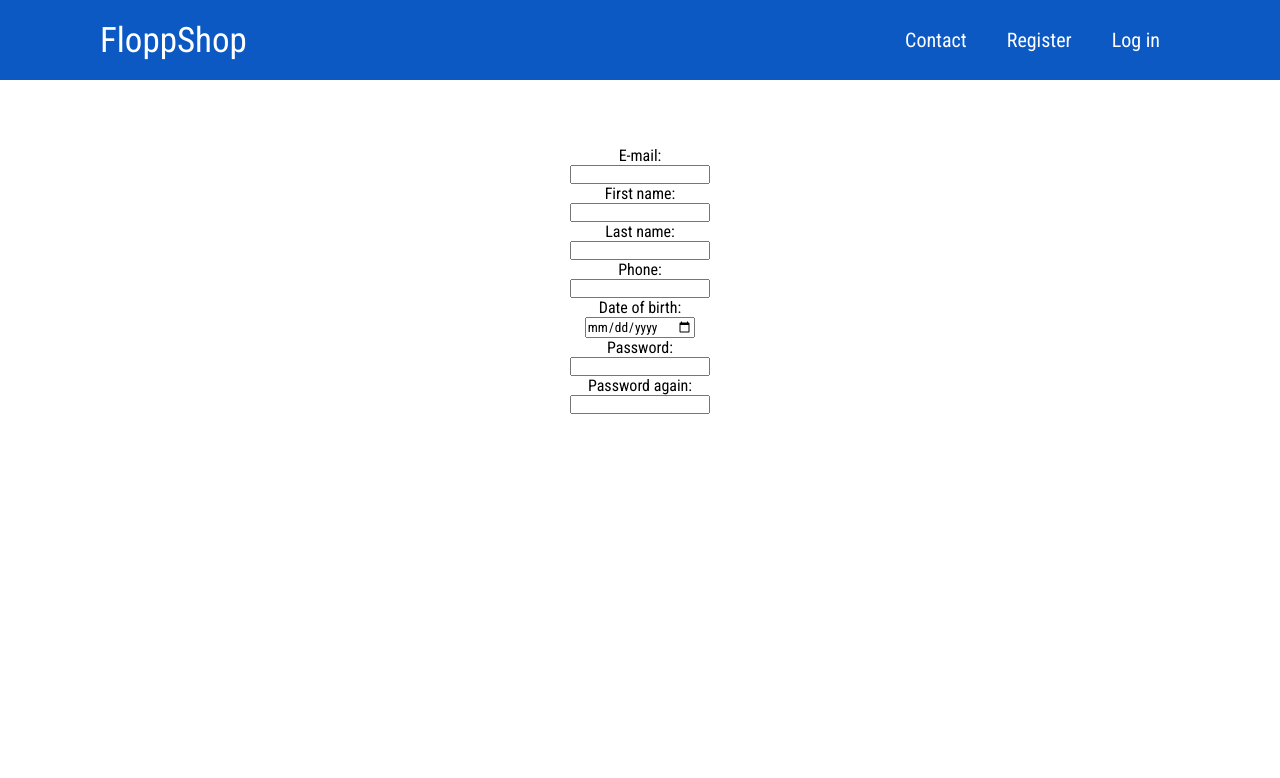
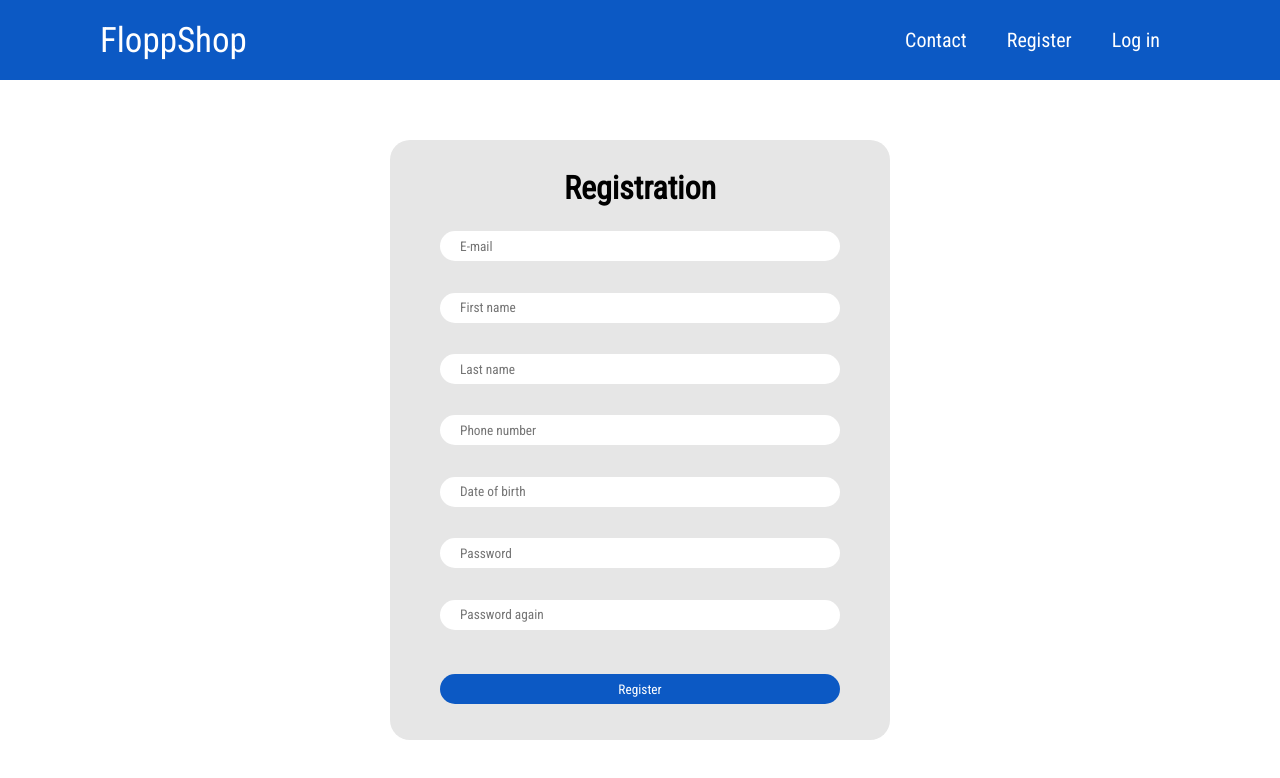
Before and after one commit to Ansup17174/floppshop, a React (Create React App) app in the folder frontend/: page /register in a window 1280 px wide. Shown: the top 778 px of the page. Built offline with nearby package versions, Linux system fonts and the light colour scheme.

Commit message:
register form state

```diff
--- a/frontend/src/components/ItemList.js
+++ b/frontend/src/components/ItemList.js
@@ -14,7 +14,7 @@ const ItemList = ({items}) => {
                     </div>
                     <div className="item-price">{item.price}zł</div>
                 </div>
-            )) : <div>xD</div>}
+            )) : <div className="item-error">No items found</div>}
         </div>
     );
 };
--- a/frontend/src/components/Register.js
+++ b/frontend/src/components/Register.js
@@ -1,23 +1,37 @@
+import {useState} from 'react';
 
 
 const RegisterPage = () => {
+
+    const [dateInputType, setDateInputType] = useState("text");
+    const [formState, setFormState] = useState({
+        email: "",
+        firstName: "",
+        lastName: "",
+        phone: "",
+        dateOfBirth: "",
+        password1: "",
+        password2: "",
+        isValid: false
+    });
+
+    const handleSubmit = e => {
+        e.preventDefault();
+    };
+
+
     return (
     <div className="register">
-        <form className="register-form">
-            <label htmlFor="email">E-mail:</label>
-            <input type="email" id="email"/>
-            <label htmlFor="first-name">First name:</label>
-            <input type="text" id="first-name"/>
-            <label htmlFor="last-name">Last name:</label>
-            <input type="text" id="last-name"/>
-            <label htmlFor="phone">Phone:</label>
-            <input type="number" id="phone"/>
-            <label htmlFor="date-of-birth">Date of birth:</label>
-            <input type="date" id="date-of-birth"/>
-            <label htmlFor="password1">Password:</label>
-            <input type="password" id="password1"/>
-            <label htmlFor="password2">Password again:</label>
-            <input type="password" id="password2"/>
+        <form className="register-form" onSubmit={handleSubmit}>
+            <h1>Registration</h1>
+            <input type="email" value={formState.email} placeholder="E-mail" onChange={e => setFormState({...formState, email: e.target.value})}/>
+            <input type="text" value={formState.firstName} placeholder="First name" onChange={e => setFormState({...formState, firstName: e.target.value})}/>
+            <input type="text" value={formState.lastName} placeholder="Last name" onChange={e => setFormState({...formState, lastName: e.target.value})}/>
+            <input type="number" value={formState.phone} placeholder="Phone number" onChange={e => setFormState({...formState, phone: e.target.value})}/>
+            <input type={dateInputType} value={formState.dateOfBirth} placeholder="Date of birth" onFocus={() => setDateInputType("date")} onBlur={() => setDateInputType("text")} onChange={e => setFormState({...formState, dateOfBirth: e.target.value})}/>
+            <input type="password" value={formState.password1} placeholder="Password" onChange={e => setFormState({...formState, password1: e.target.value})}/>
+            <input type="password" value={formState.password2} placeholder="Password again" onChange={e => setFormState({...formState, password2: e.target.value})}/>
+            <input type="submit" value="Register" placeholder="Phone number"/>
         </form>
     </div>
     );
--- a/frontend/src/index.css
+++ b/frontend/src/index.css
@@ -101,6 +101,14 @@ a:active {
     flex-direction: column;
     justify-content: space-around;
     align-items: center;
+}
+
+.item-error {
+    display: flex;
+    justify-content: center;
+    height: 400px;
+    align-items: center;
+    font-size: 100px;
 }
 
 .item-is-available {
@@ -210,12 +218,35 @@ a:active {
     justify-content: center;
     align-items: center;
     width: 100%;
-    height: 400px;
+    height: 90vh;
 }
 
 .register-form {
     display: flex;
+    width: 500px;
+    padding: 20px 0;
+    background-color: rgb(230, 230, 230);
+    border-radius: 20px;
+    height: 600px;
     flex-direction: column;
     align-items: center;
-    width: 200px;
+    justify-content: space-around;
 }
+
+.register-form input {
+    padding: 0 20px;
+    outline: none;
+    width: 80%;
+    height: 30px;
+    appearance: none;
+    border: none;
+    border-radius: 20px;
+    margin: 7px;
+}
+
+.register-form input[type="submit"] {
+    margin-top: 20px;
+    color: white;
+    background-color: rgb(12, 89, 196);
+    cursor: pointer;
+}
```
